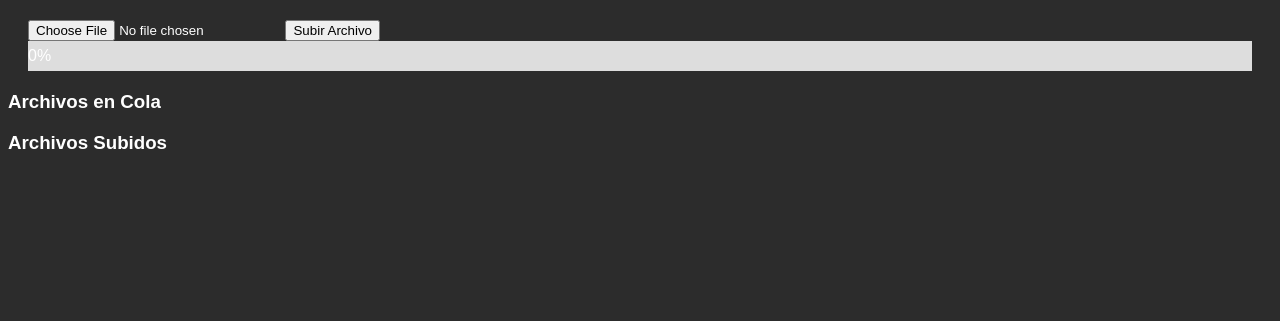
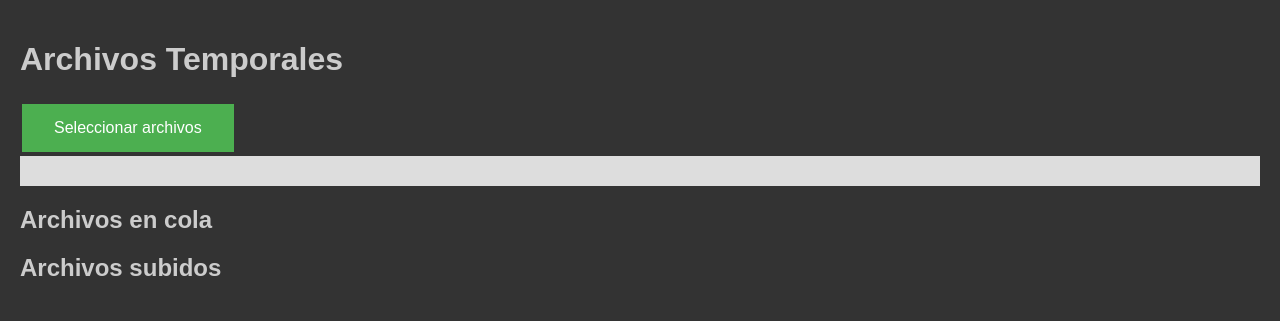
Before and after one commit to KrisFortnite/ArchivosTemporales, a Flask app: page / in a window 1280 px wide. Shown: the top 321 px of the page. Run offline with Flask 3, Linux system fonts and the light colour scheme; data that the repository does not hold is empty.

Commit message:
Update index.html

```diff
--- a/templates/index.html
+++ b/templates/index.html
@@ -1,112 +1,150 @@
 <!DOCTYPE html>
-<html lang="en">
+<html lang="es">
 <head>
     <meta charset="UTF-8">
     <meta name="viewport" content="width=device-width, initial-scale=1.0">
     <title>Archivos Temporales</title>
     <style>
         body {
-            background-color: #2c2c2c;
+            font-family: Arial, sans-serif;
+            background-color: #333333;
+            color: #ffffff;
+            margin: 0;
+            padding: 20px;
+        }
+        h1, h2 {
+            color: #cccccc;
+        }
+        #fileInput {
+            display: none;
+        }
+        #uploadButton {
+            background-color: #4CAF50;
+            border: none;
             color: white;
-            font-family: Arial, sans-serif;
+            padding: 15px 32px;
+            text-align: center;
+            text-decoration: none;
+            display: inline-block;
+            font-size: 16px;
+            margin: 4px 2px;
+            cursor: pointer;
         }
-        .upload-section {
-            margin: 20px;
-        }
-        .progress-bar {
+        #progressBar {
             width: 100%;
             background-color: #ddd;
         }
-        .progress {
+        #progressBar div {
             width: 0%;
             height: 30px;
-            background-color: #4caf50;
+            background-color: #4CAF50;
             text-align: center;
             line-height: 30px;
             color: white;
         }
-        .file-list {
-            margin: 20px 0;
+        ul {
+            list-style-type: none;
+            padding: 0;
         }
-        .file-item {
-            margin: 5px 0;
+        li {
+            margin-bottom: 10px;
         }
-        .file-item a {
-            color: #4caf50;
+        a {
+            color: #4CAF50;
+            text-decoration: none;
+        }
+        a:hover {
+            text-decoration: underline;
         }
     </style>
 </head>
 <body>
-    <div class="upload-section">
-        <input type="file" id="fileInput">
-        <button onclick="uploadFile()">Subir Archivo</button>
-        <div class="progress-bar">
-            <div class="progress" id="progressBar">0%</div>
-        </div>
-    </div>
-    <div class="file-list">
-        <h3>Archivos en Cola</h3>
-        <ul id="queueList">
-            <!-- Archivos en cola -->
-        </ul>
-        <h3>Archivos Subidos</h3>
-        <ul id="uploadedList">
-            <!-- Archivos subidos -->
-            {% for filename in files %}
-                <li class="file-item"><a href="/uploads/{{ filename }}">{{ filename }}</a></li>
-            {% endfor %}
-        </ul>
-    </div>
+    <h1>Archivos Temporales</h1>
+    <input type="file" id="fileInput" multiple>
+    <button id="uploadButton">Seleccionar archivos</button>
+    <div id="progressBar"><div></div></div>
+
+    <h2>Archivos en cola</h2>
+    <ul id="queueList"></ul>
+
+    <h2>Archivos subidos</h2>
+    <ul id="fileList"></ul>
+
     <script>
-        const CHUNK_SIZE = 1024 * 1024; // 1MB
+        const fileInput = document.getElementById('fileInput');
+        const uploadButton = document.getElementById('uploadButton');
+        const progressBar = document.getElementById('progressBar').firstElementChild;
+        const queueList = document.getElementById('queueList');
+        const fileList = document.getElementById('fileList');
 
-        async function uploadFile() {
-            const fileInput = document.getElementById('fileInput');
-            const file = fileInput.files[0];
-            const totalChunks = Math.ceil(file.size / CHUNK_SIZE);
+        uploadButton.addEventListener('click', () => fileInput.click());
 
-            const queueList = document.getElementById('queueList');
-            const uploadedList = document.getElementById('uploadedList');
-            const listItem = document.createElement('li');
-            listItem.textContent = file.name;
-            queueList.appendChild(listItem);
+        fileInput.addEventListener('change', () => {
+            Array.from(fileInput.files).forEach(file => {
+                uploadFile(file);
+            });
+        });
 
-            for (let chunkNumber = 0; chunkNumber < totalChunks; chunkNumber++) {
-                const start = chunkNumber * CHUNK_SIZE;
-                const end = Math.min(start + CHUNK_SIZE, file.size);
-                const chunk = file.slice(start, end);
+        function uploadFile(file) {
+            const queueItem = document.createElement('li');
+            queueItem.textContent = file.name;
+            queueList.appendChild(queueItem);
 
-                const formData = new FormData();
-                formData.append('file', chunk);
-                formData.append('filename', file.name);
-                formData.append('chunkNumber', chunkNumber);
-                formData.append('totalChunks', totalChunks);
+            const xhr = new XMLHttpRequest();
+            const formData = new FormData();
+            formData.append('file', file);
 
-                const response = await fetch('/upload', {
-                    method: 'POST',
-                    body: formData
+            xhr.upload.onprogress = (event) => {
+                if (event.lengthComputable) {
+                    const percentComplete = (event.loaded / event.total) * 100;
+                    progressBar.style.width = percentComplete + '%';
+                    progressBar.textContent = percentComplete.toFixed(2) + '%';
+                }
+            };
+
+            xhr.onload = () => {
+                if (xhr.status === 200) {
+                    queueList.removeChild(queueItem);
+                    updateFileList();
+                } else {
+                    console.error('Error al subir el archivo:', xhr.statusText);
+                }
+            };
+
+            xhr.open('POST', '/upload', true);
+            xhr.send(formData);
+        }
+
+        function updateFileList() {
+            fetch('/files')
+                .then(response => response.json())
+                .then(files => {
+                    fileList.innerHTML = '';
+                    files.forEach(file => {
+                        const li = document.createElement('li');
+                        const link = document.createElement('a');
+                        link.href = `/download/${file.name}`;
+                        link.textContent = `${file.name} (${formatSize(file.size)}) - ${formatTime(file.remaining_time)}`;
+                        li.appendChild(link);
+                        fileList.appendChild(li);
+                    });
                 });
+        }
 
-                if (!response.ok) {
-                    alert('Error al subir el archivo');
-                    return;
-                }
+        function formatSize(bytes) {
+            const sizes = ['Bytes', 'KB', 'MB', 'GB', 'TB'];
+            if (bytes === 0) return '0 Byte';
+            const i = parseInt(Math.floor(Math.log(bytes) / Math.log(1024)));
+            return Math.round(bytes / Math.pow(1024, i), 2) + ' ' + sizes[i];
+        }
 
-                const percentComplete = ((chunkNumber + 1) / totalChunks) * 100;
-                const progressBar = document.getElementById('progressBar');
-                progressBar.style.width = percentComplete + '%';
-                progressBar.textContent = percentComplete.toFixed(2) + '%';
-            }
+        function formatTime(seconds) {
+            const minutes = Math.floor(seconds / 60);
+            const remainingSeconds = seconds % 60;
+            return `${minutes}m ${remainingSeconds}s`;
+        }
 
-            queueList.removeChild(listItem);
-            const uploadedItem = document.createElement('li');
-            uploadedItem.classList.add('file-item');
-            const link = document.createElement('a');
-            link.href = '/uploads/' + file.name;
-            link.textContent = file.name;
-            uploadedItem.appendChild(link);
-            uploadedList.appendChild(uploadedItem);
-        }
+        setInterval(updateFileList, 1000);
     </script>
 </body>
 </html>
```
